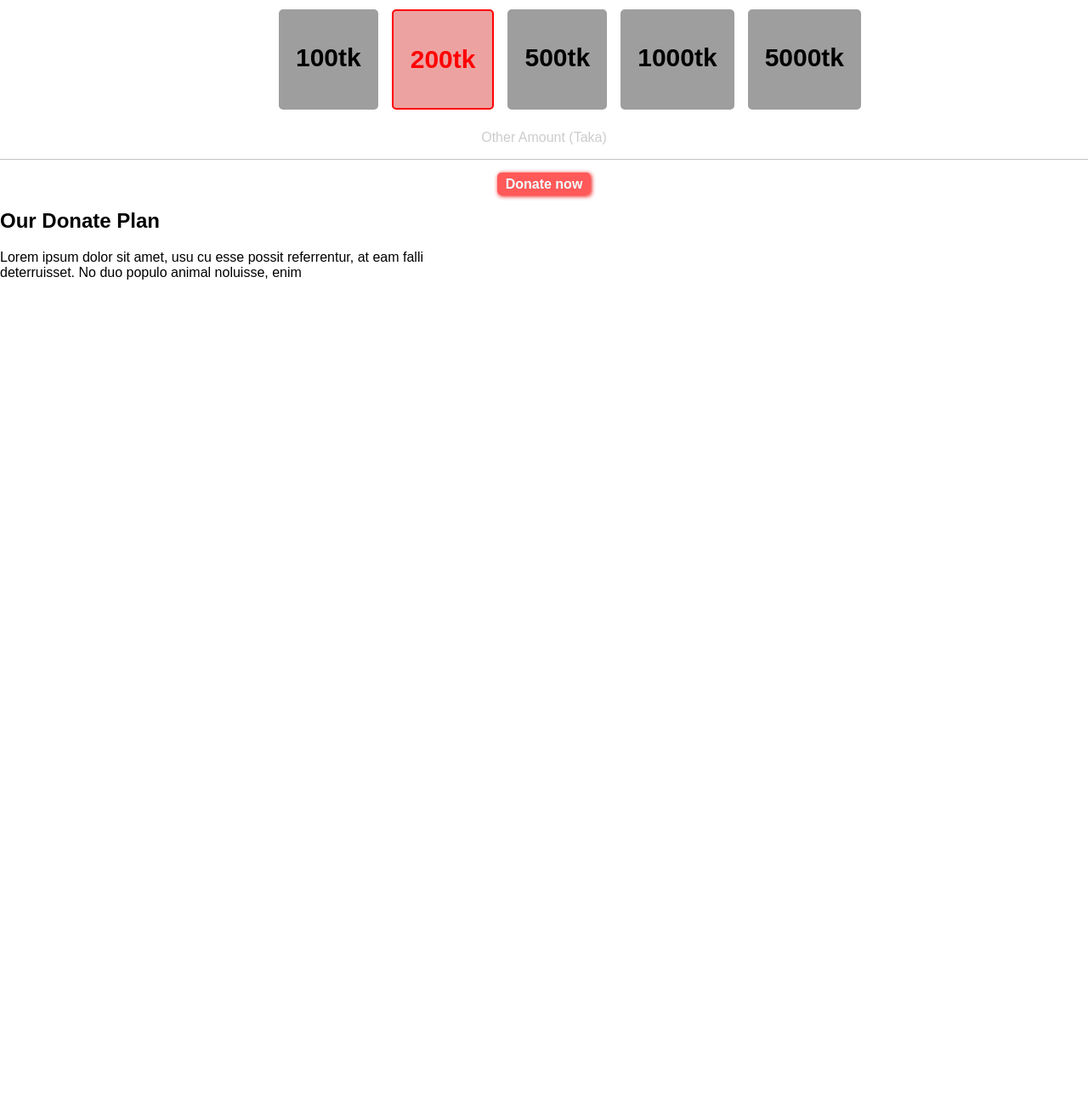
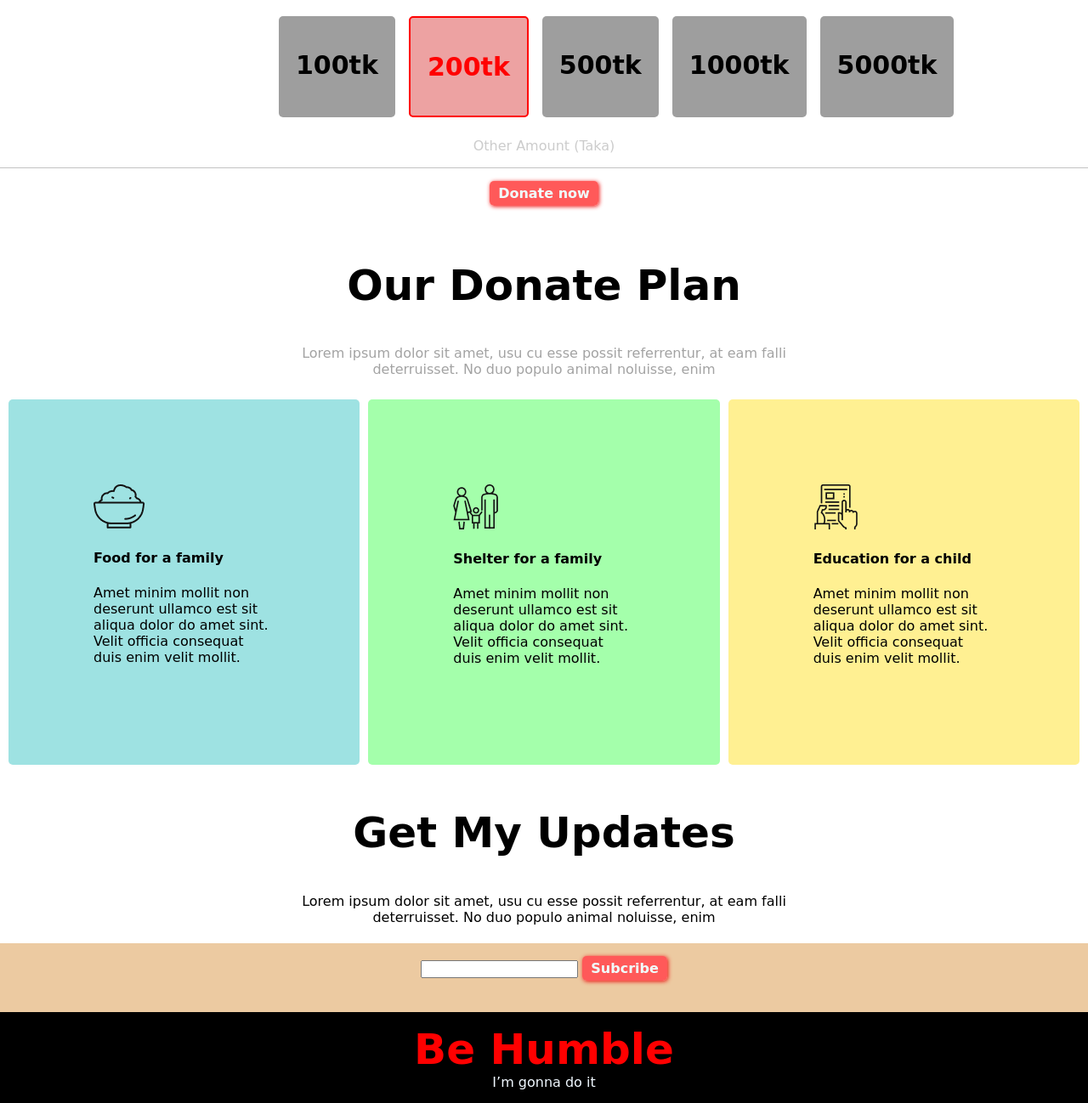
Before and after one commit to Greymist-WOLF/assignment-1, a plain HTML site: page index.html in a window 1280 px wide. Shown: the part 972-2270 px from the top of the page at 85% size. Before the commit the page ends 1318 px from the top, so only its background shows below. Drawn offline with Linux system fonts and the light colour scheme.

Commit message:
last part

```diff
--- a/index.html
+++ b/index.html
@@ -47,16 +47,74 @@
         </div>
     </section>
     <section>
-        <div>
+        <div id="text5">
             <h2>Our Donate Plan</h2>
-            <p>Lorem ipsum dolor sit amet, usu cu esse possit referrentur, at eam falli <br>
+            <p style="color:rgb(163, 163, 163)">Lorem ipsum dolor sit amet, usu cu esse possit referrentur, at eam falli <br>
                 deterruisset. No duo populo animal noluisse, enim</p>
         </div>
-        <div id="s3">
-        <div id="s3.1"></div>
-        <div id="s3.2"></div>
-        <div id="s3.3"></div>
+        <div id="s30">
+        <div id="s31">
+            <img src="images/food.png">
+            <h4>Food for a family</h4>
+            <p>
+                Amet minim mollit non deserunt
+ullamco est sit aliqua dolor do amet
+sint. Velit officia consequat duis enim
+velit mollit.
+            </p>
         </div>
+        <div id="s32">
+            <img src="images/shelter.png" alt="">
+            <h4>Shelter for a family</h4>
+            <p>Amet minim mollit non deserunt
+                ullamco est sit aliqua dolor do amet
+                sint. Velit officia consequat duis enim
+                velit mollit.
+            </p>
+        </div>
+
+        <div id="s33">
+            <img src="images/Frame-1.png" alt="">
+            <h4>Education for a child</h4>
+            <p>
+                Amet minim mollit non deserunt
+ullamco est sit aliqua dolor do amet
+sint. Velit officia consequat duis enim
+velit mollit.
+            </p>
+        </div>
+        </div>
+    </section>
+    <section>
+    <div>
+        <div class="s6">
+            <h2>
+                Get My Updates
+            </h2>
+            <p>
+                Lorem ipsum dolor sit amet, usu cu esse possit referrentur, at eam falli <br>
+deterruisset. No duo populo animal noluisse, enim
+            </p>
+        </div>
+        <div class="s7">
+            <div style="padding:20px">
+                <input type="text">
+                <a class="button3" target="_blank" href="">Subcribe</a>
+            </div>
+
+        </div>
+    </div>
+    </section>
+    <section>
+        <div class="footer0">
+            <h4 class="footer">
+                Be Humble
+            </h4>
+            <p class="footer1">
+                I’m gonna do it
+            </p>
+        </div>
+
     </section>
 </body>
 </html>
--- a/style.css
+++ b/style.css
@@ -1,6 +1,6 @@
 body{
 margin: 0%;
-font-family: 'Poppins', sans-serif;
+font-family: 'Splash', cursive;
 }
 section{
 margin: 0%;
@@ -84,15 +84,75 @@ h3{
     border: 2px solid red;
     color: red;
 }
-#s3{
+#text5{
+    text-align: center;
+    margin-top: 70px;
+}
+h2{
+    font-size: 50px;
+}
+#s30{
     display: flex;
+   margin: 0px ;
+   padding: 10px;
+   position: 30px 0px;
+   margin-bottom: 30px;
 }
-#s3.1{
+#s31{
+background-color:rgb(158, 226, 226)  ;
+background-repeat: no-repeat;
+border-radius: 5px;
+padding: 100px;
+margin-left: 0px;
+}
+#s32{
+    background-color:rgb(164, 255, 171)  ;
+    background-repeat: no-repeat;
+    border-radius: 5px;
+    padding: 100px;
+    margin-left: 10px;
+}
+#s33{
+    background-color:rgb(255, 240, 146)  ;
+    background-repeat: no-repeat;
+    border-radius: 5px;
+    padding: 100px;
+    margin-left: 10px;
+}
+.s6{
+    text-align: center;
+    margin: 0%;
+    padding-bottom: 5px;
+}
+.button3{
+    background-color: rgba(255, 89, 89, 1);
+    border-radius: 5px;
+    padding: 5px 10px;
+    color: azure;
+    text-decoration: none;
+    font-weight: 600;
+    box-shadow: 1px 1px 5px rgb(238, 14, 14) ;
+}
+.s7{
+    text-align: center;
+    padding-bottom: 20px;
+    background-color: rgb(236, 202, 161);
+}
+.footer0{
+    background-color: black;
 
 }
-#s3.2{
-
+.footer{
+    font-size: 50px;
+margin: 0%;
+    color: red;
+    text-align: center;
+    padding-top: 15px;
+    font-family: 'Splash', cursive;
 }
-#s3.3{
-
+.footer1{
+    text-align: center;
+    color: aliceblue;
+    padding-bottom: 15px;
+    margin: 0%;
 }
```
Also changed, not shown: images/Frame-1.png (added), images/food.png (added), images/shelter.png (added).
